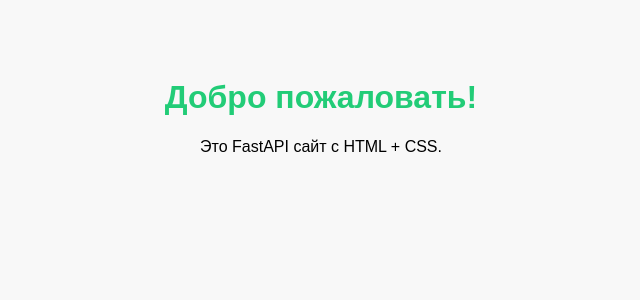
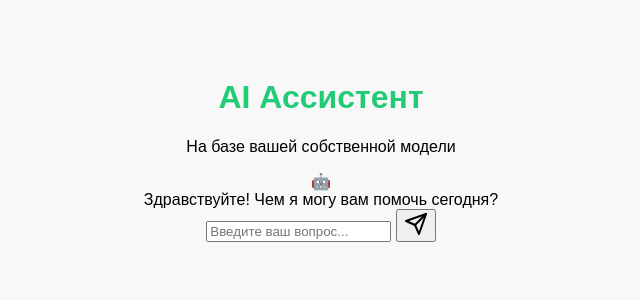
Before and after one commit to Ruslan9876/Ruslan9876, a FastAPI app: page / in a window 1280 px wide. Shown: the top 300 px of the page, without its empty margins (319-959 px from the left). Run offline with FastAPI, Linux system fonts and the light colour scheme.

Commit message:
Update index.html

```diff
--- a/templates/index.html
+++ b/templates/index.html
@@ -2,11 +2,36 @@
 <html lang="ru">
 <head>
     <meta charset="UTF-8">
-    <title>FastAPI сайт</title>
-    <link rel="stylesheet" href="/static/style.css">
+    <meta name="viewport" content="width=device-width, initial-scale=1.0">
+    <title>Chat with AI</title>
+    <link rel="stylesheet" href="{{ url_for('static', path='/style.css') }}">
+    <link rel="preconnect" href="https://fonts.googleapis.com">
+    <link rel="preconnect" href="https://fonts.gstatic.com" crossorigin>
+    <link href="https://fonts.googleapis.com/css2?family=Inter:wght@400;500;600&display=swap" rel="stylesheet">
 </head>
 <body>
-    <h1>Добро пожаловать!</h1>
-    <p>Это FastAPI сайт с HTML + CSS.</p>
+    <div class="chat-container">
+        <div class="chat-header">
+            <h1>AI Ассистент</h1>
+            <p>На базе вашей собственной модели</p>
+        </div>
+        <div class="chat-messages" id="chat-messages">
+            <!-- Сообщения будут добавляться сюда через JavaScript -->
+            <div class="message ai-message">
+                <div class="message-icon">🤖</div>
+                <div class="message-text">Здравствуйте! Чем я могу вам помочь сегодня?</div>
+            </div>
+        </div>
+        <div class="chat-input-area">
+            <form id="chat-form" class="chat-form">
+                <input type="text" id="prompt-input" placeholder="Введите ваш вопрос..." autocomplete="off" required>
+                <button type="submit">
+                    <svg xmlns="http://www.w3.org/2000/svg" width="24" height="24" viewBox="0 0 24 24" fill="none" stroke="currentColor" stroke-width="2" stroke-linecap="round" stroke-linejoin="round"><line x1="22" y1="2" x2="11" y2="13"></line><polygon points="22 2 15 22 11 13 2 9 22 2"></polygon></svg>
+                </button>
+            </form>
+        </div>
+    </div>
+
+    <script src="{{ url_for('static', path='/script.js') }}"></script>
 </body>
 </html>
```
